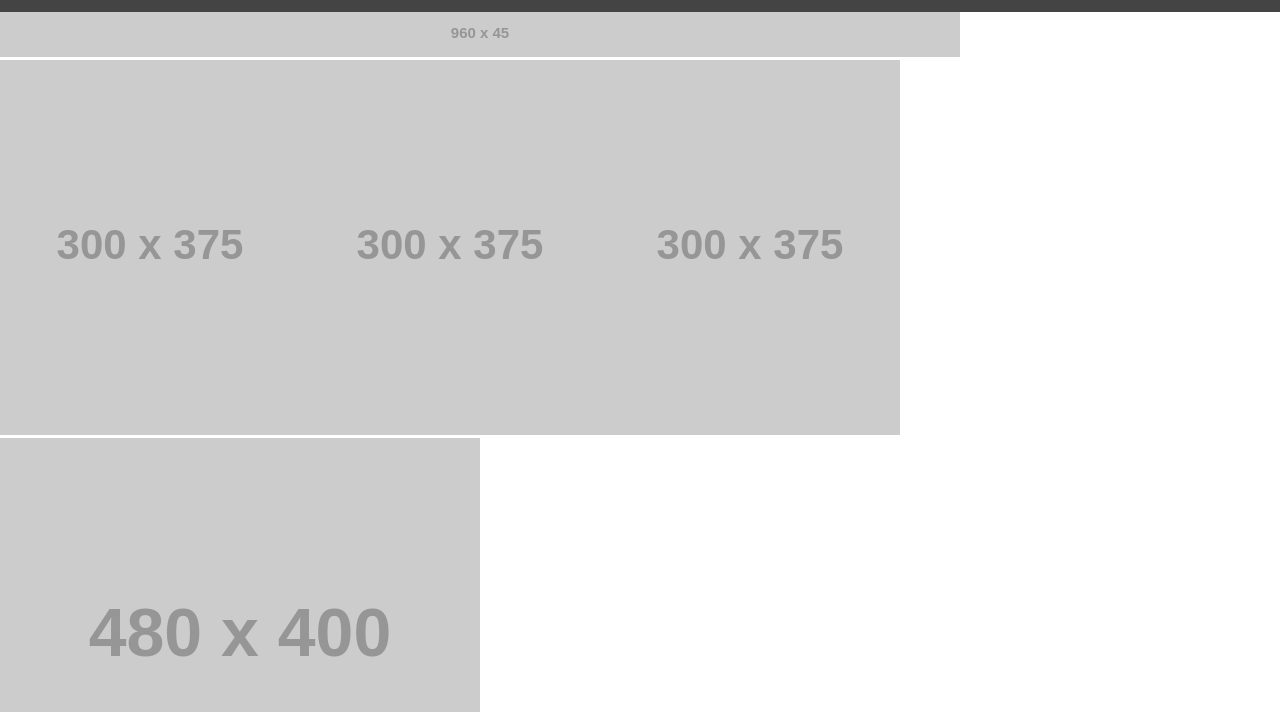
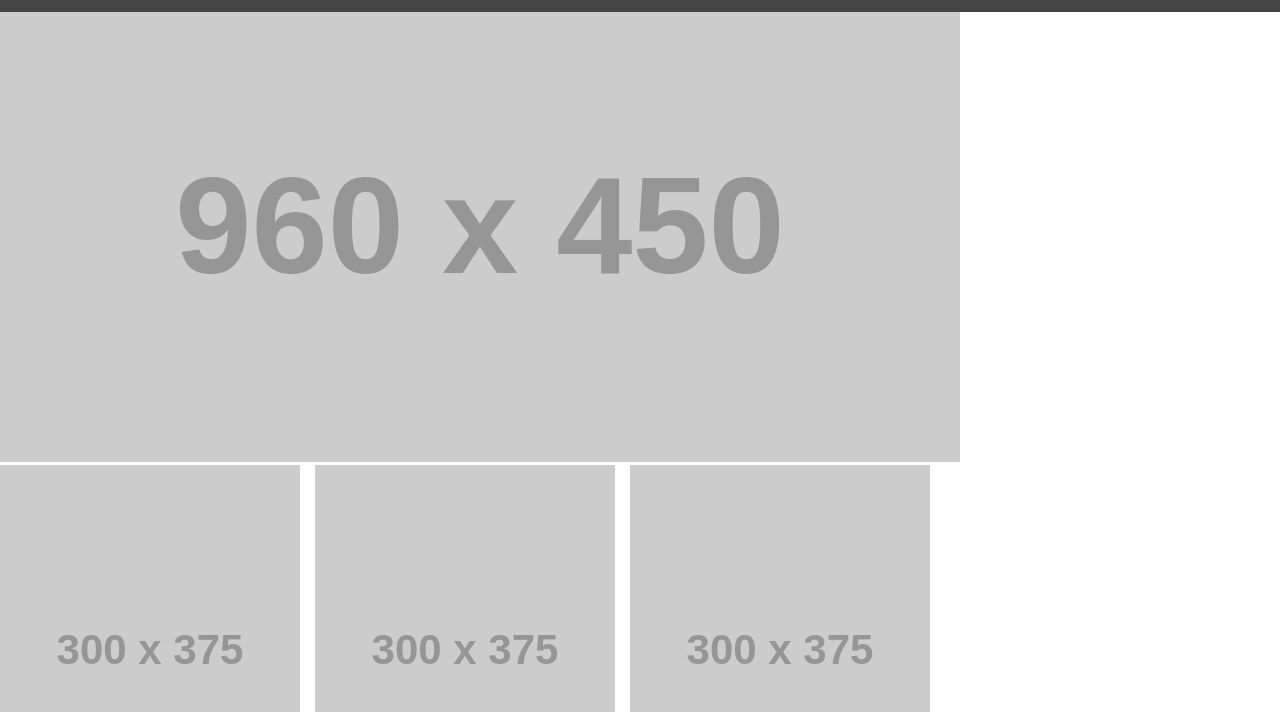
Before and after one commit to holliemaethomas/css-wireframe-, a plain HTML site: page index.html in a window 1280 px wide. Shown: the part 88-800 px from the top of the page. Drawn offline with Linux system fonts and the light colour scheme; placeholder pictures from the web are drawn by us.

Commit message:
moved top element

```diff
--- a/index.html
+++ b/index.html
@@ -29,7 +29,7 @@
     </nav>
   </header>
   <main>
-    <img src="http://placehold.it/960x45/000000">
+    <img src="http://placehold.it/960x450/000000">
     <ul>
       <li><img src="http://placehold.it/300x375/000000"></li>
       <li><img src="http://placehold.it/300x375/000000"></li>
--- a/style.css
+++ b/style.css
@@ -31,13 +31,13 @@ a {
 
 main {
   width: 960px;
-  margin: 20; auto;
+  margin: 20 auto;
 }
 
 main ul li {
   list-style: none;
   float: left;
-  margin: 30px, 30px, 30px, 0px;
+  margin-right: 15px;
 
 }
 
@@ -56,6 +56,7 @@ h2 {
 }
 
 section div p {
+
   overflow: scroll;
 }
 
```
